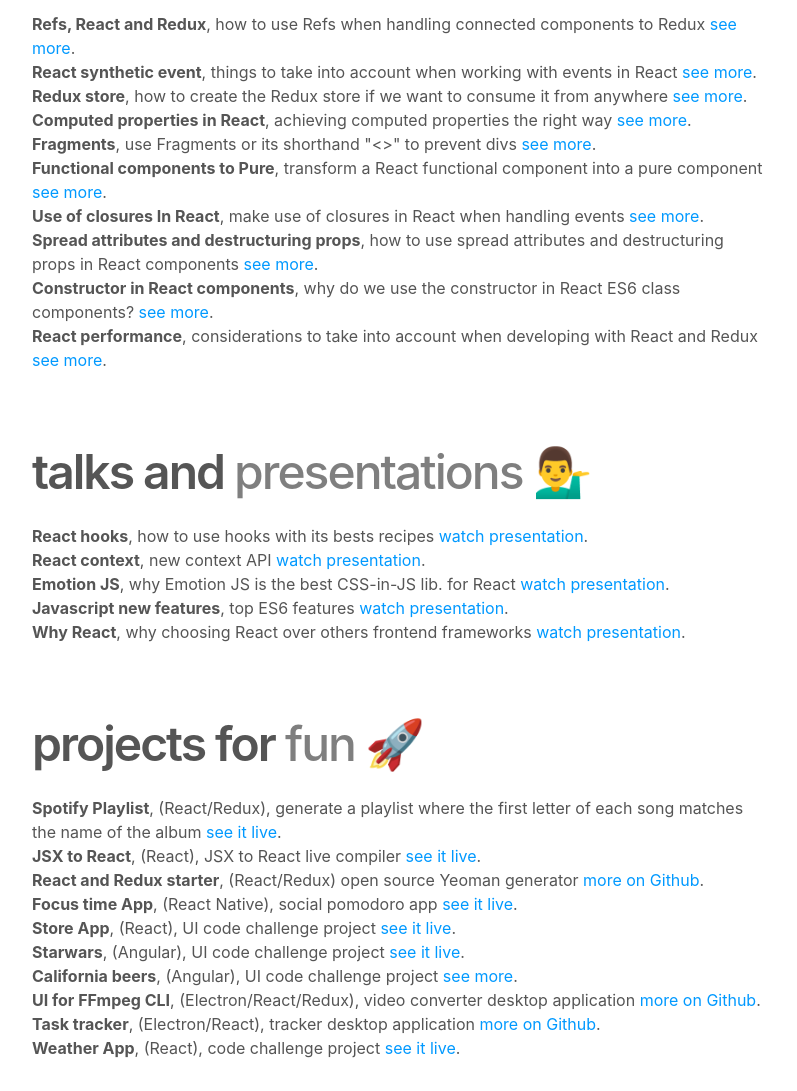
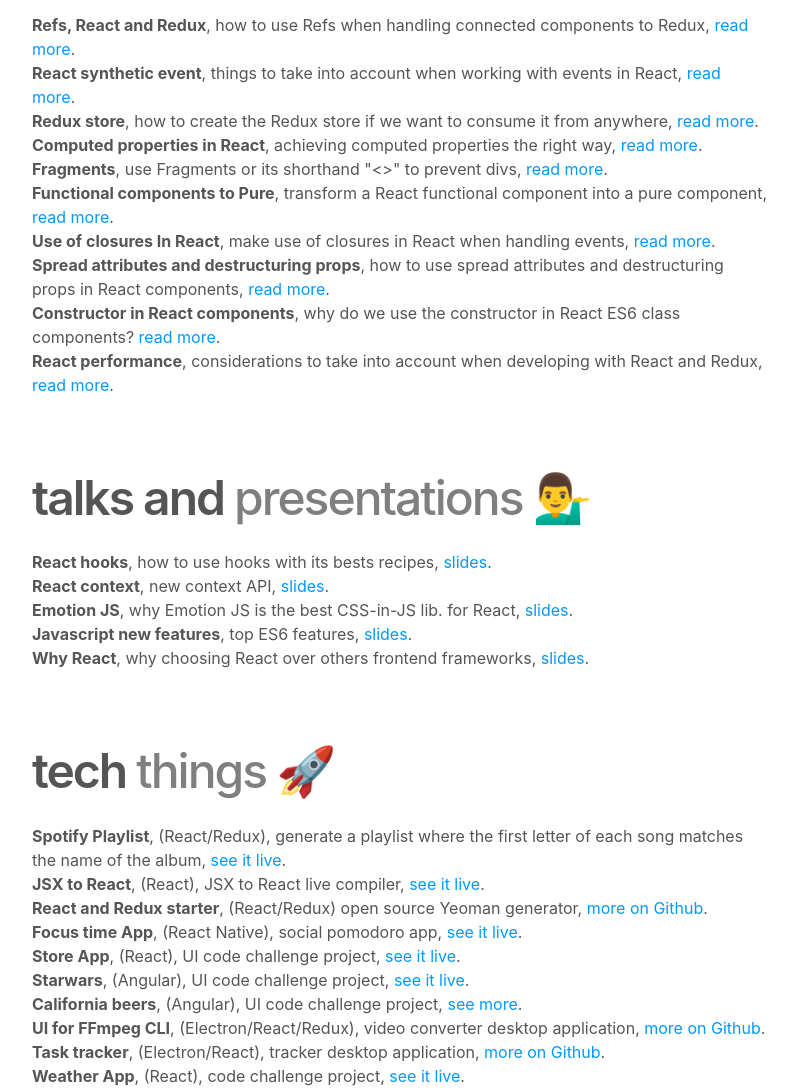
Before and after one commit to jonidelv/personal-website-3, a website: page index.html in a window 1280 px wide. Shown: the part 924-2015 px from the top of the page, without its empty margins (240-1037 px from the left). Drawn offline with Linux system fonts and the light colour scheme.

Commit message:
fix presentations

```diff
--- a/index.html
+++ b/index.html
@@ -100,35 +100,35 @@
         <span class="fade-font">write</span> ✍️
       </h2>
       <p>
-        <strong>Refs, React and Redux</strong>, how to use Refs when handling connected components to Redux
-        <a href="https://gist.github.com/jonidelv/8382a888190d170b1179fd7bdb2d91c4" target="_blank" rel="noopener noreferrer">see more</a>. <br />
+        <strong>Refs, React and Redux</strong>, how to use Refs when handling connected components to Redux,
+        <a href="https://gist.github.com/jonidelv/8382a888190d170b1179fd7bdb2d91c4" target="_blank" rel="noopener noreferrer">read more</a>. <br />
 
-        <strong>React synthetic event</strong>, things to take into account when working with events in React
-        <a href="https://gist.github.com/jonidelv/4f15e0ce08cdfb1cf65c3d047c2642ba" target="_blank" rel="noopener noreferrer">see more</a>. <br />
+        <strong>React synthetic event</strong>, things to take into account when working with events in React,
+        <a href="https://gist.github.com/jonidelv/4f15e0ce08cdfb1cf65c3d047c2642ba" target="_blank" rel="noopener noreferrer">read more</a>. <br />
 
-        <strong>Redux store</strong>, how to create the Redux store if we want to consume it from anywhere
-        <a href="https://gist.github.com/jonidelv/86322a5df0cf370aa5b5f546a8b3bf5d" target="_blank" rel="noopener noreferrer">see more</a>. <br />
+        <strong>Redux store</strong>, how to create the Redux store if we want to consume it from anywhere,
+        <a href="https://gist.github.com/jonidelv/86322a5df0cf370aa5b5f546a8b3bf5d" target="_blank" rel="noopener noreferrer">read more</a>. <br />
 
-        <strong>Computed properties in React</strong>, achieving computed properties the right way
-        <a href="https://gist.github.com/jonidelv/6bc6e3f4d30b4b23861734afccec31d6" target="_blank" rel="noopener noreferrer">see more</a>. <br />
+        <strong>Computed properties in React</strong>, achieving computed properties the right way,
+        <a href="https://gist.github.com/jonidelv/6bc6e3f4d30b4b23861734afccec31d6" target="_blank" rel="noopener noreferrer">read more</a>. <br />
 
-        <strong>Fragments</strong>, use Fragments or its shorthand "<>" to prevent divs
-        <a href="https://gist.github.com/jonidelv/412099262721f9cee086228611f13bf8" target="_blank" rel="noopener noreferrer">see more</a>. <br />
+        <strong>Fragments</strong>, use Fragments or its shorthand "<>" to prevent divs,
+        <a href="https://gist.github.com/jonidelv/412099262721f9cee086228611f13bf8" target="_blank" rel="noopener noreferrer">read more</a>. <br />
 
-        <strong>Functional components to Pure</strong>, transform a React functional component into a pure component
-        <a href="https://gist.github.com/jonidelv/bdfc2b2a7808c77fcdcca68417c58675" target="_blank" rel="noopener noreferrer">see more</a>. <br />
+        <strong>Functional components to Pure</strong>, transform a React functional component into a pure component,
+        <a href="https://gist.github.com/jonidelv/bdfc2b2a7808c77fcdcca68417c58675" target="_blank" rel="noopener noreferrer">read more</a>. <br />
 
-        <strong>Use of closures In React</strong>, make use of closures in React when handling events
-        <a href="https://gist.github.com/jonidelv/82f72a22017e974b97eba3fb4c9220a1" target="_blank" rel="noopener noreferrer">see more</a>. <br />
+        <strong>Use of closures In React</strong>, make use of closures in React when handling events,
+        <a href="https://gist.github.com/jonidelv/82f72a22017e974b97eba3fb4c9220a1" target="_blank" rel="noopener noreferrer">read more</a>. <br />
 
-        <strong>Spread attributes and destructuring props</strong>, how to use spread attributes and destructuring props in React components
-        <a href="https://gist.github.com/jonidelv/eaf8ea4d017498d6209691e7aebd0f8f" target="_blank" rel="noopener noreferrer">see more</a>. <br />
+        <strong>Spread attributes and destructuring props</strong>, how to use spread attributes and destructuring props in React components,
+        <a href="https://gist.github.com/jonidelv/eaf8ea4d017498d6209691e7aebd0f8f" target="_blank" rel="noopener noreferrer">read more</a>. <br />
 
         <strong>Constructor in React components</strong>, why do we use the constructor in React ES6 class components?
-        <a href="https://gist.github.com/jonidelv/52f7753e7288fddff1faff330fd3146a" target="_blank" rel="noopener noreferrer">see more</a>. <br />
+        <a href="https://gist.github.com/jonidelv/52f7753e7288fddff1faff330fd3146a" target="_blank" rel="noopener noreferrer">read more</a>. <br />
 
-        <strong>React performance</strong>, considerations to take into account when developing with React and Redux
-        <a href="https://gist.github.com/jonidelv/8ea56310619943d91fa3e6d075776d38" target="_blank" rel="noopener noreferrer">see more</a>.
+        <strong>React performance</strong>, considerations to take into account when developing with React and Redux,
+        <a href="https://gist.github.com/jonidelv/8ea56310619943d91fa3e6d075776d38" target="_blank" rel="noopener noreferrer">read more</a>.
 
       </p>
     </div>
@@ -139,71 +139,71 @@
         <span class="fade-font">presentations</span> 💁‍♂️
       </h2>
       <p>
-        <strong>React hooks</strong>, how to use hooks with its bests recipes
+        <strong>React hooks</strong>, how to use hooks with its bests recipes,
         <a href="https://slides.com/jonidelv/deck-3/fullscreen" target="_blank"
-          rel="noopener noreferrer">watch presentation</a>. <br />
+          rel="noopener noreferrer">slides</a>. <br />
 
-        <strong>React context</strong>, new context API
+        <strong>React context</strong>, new context API,
         <a href="https://slides.com/jonidelv/deck-4/fullscreen" target="_blank"
-          rel="noopener noreferrer">watch presentation</a>. <br />
+          rel="noopener noreferrer">slides</a>. <br />
 
-        <strong>Emotion JS</strong>, why Emotion JS is the best CSS-in-JS lib. for React
+        <strong>Emotion JS</strong>, why Emotion JS is the best CSS-in-JS lib. for React,
         <a href="https://slides.com/jonidelv/deck-2/fullscreen" target="_blank"
-          rel="noopener noreferrer">watch presentation</a>. <br />
+          rel="noopener noreferrer">slides</a>. <br />
 
-        <strong>Javascript new features</strong>, top ES6 features
+        <strong>Javascript new features</strong>, top ES6 features,
         <a href="https://slides.com/jonidelv/deck-1/fullscreen" target="_blank"
-          rel="noopener noreferrer">watch presentation</a>. <br />
+          rel="noopener noreferrer">slides</a>. <br />
 
-        <strong>Why React</strong>, why choosing React over others frontend frameworks
+        <strong>Why React</strong>, why choosing React over others frontend frameworks,
           <a href="https://slides.com/jonidelv/deck/fullscreen" target="_blank"
-            rel="noopener noreferrer">watch presentation</a>. <br />
+            rel="noopener noreferrer">slides</a>. <br />
       </p>
     </div>
   </section>
   <section id="otras" class="block">
     <div class="block-content">
-      <h2>projects for
-        <span class="fade-font">fun</span> 🚀
+      <h2>tech
+        <span class="fade-font">things</span> 🚀
       </h2>
       <p>
-        <strong>Spotify Playlist</strong>, (React/Redux), generate a playlist where the first letter of each song matches the name of the album
+        <strong>Spotify Playlist</strong>, (React/Redux), generate a playlist where the first letter of each song matches the name of the album,
         <a href="https://jonidelv.github.io/spotifyCP/" target="_blank"
           rel="noopener noreferrer">see it live</a>. <br />
 
-        <strong>JSX to React</strong>, (React), JSX to React live compiler
+        <strong>JSX to React</strong>, (React), JSX to React live compiler,
         <a href="https://jonidelv.github.io/jsx-to-react/" target="_blank"
           rel="noopener noreferrer">see it live</a>. <br />
 
-        <strong>React and Redux starter</strong>, (React/Redux) open source Yeoman generator
+        <strong>React and Redux starter</strong>, (React/Redux) open source Yeoman generator,
         <a href="https://jonidelv.github.io/generator-create-redux-app/" target="_blank"
           rel="noopener noreferrer">more on Github</a>. <br />
 
-        <strong>Focus time App</strong>, (React Native), social pomodoro app
+        <strong>Focus time App</strong>, (React Native), social pomodoro app,
         <a href="https://appetize.io/embed/5zmrmmgyj75qhzubnbb8jf331m?device=nexus5&scale=75&orientation=portrait&osVersion=7.1&deviceColor=black" target="_blank"
           rel="noopener noreferrer">see it live</a>. <br />
 
-        <strong>Store App</strong>, (React), UI code challenge project
+        <strong>Store App</strong>, (React), UI code challenge project,
           <a href="https://jonidelv.github.io/shopping-basket/" target="_blank"
             rel="noopener noreferrer">see it live</a>. <br />
 
-          <strong>Starwars</strong>, (Angular), UI code challenge project
+          <strong>Starwars</strong>, (Angular), UI code challenge project,
           <a href="https://starwarsapp.space/#/" target="_blank"
             rel="noopener noreferrer">see it live</a>. <br />
 
-          <strong>California beers</strong>, (Angular), UI code challenge project
+          <strong>California beers</strong>, (Angular), UI code challenge project,
           <a href="https://jonidelv.github.io/california-beers/" target="_blank"
             rel="noopener noreferrer">see more</a>. <br />
 
-          <strong>UI for FFmpeg CLI</strong>, (Electron/React/Redux), video converter desktop application
+          <strong>UI for FFmpeg CLI</strong>, (Electron/React/Redux), video converter desktop application,
           <a href="https://github.com/jonidelv/FFmpeg-GUI" target="_blank"
             rel="noopener noreferrer">more on Github</a>. <br />
 
-          <strong>Task tracker</strong>, (Electron/React), tracker desktop application
+          <strong>Task tracker</strong>, (Electron/React), tracker desktop application,
           <a href="https://github.com/jonidelv/task-tracker" target="_blank"
             rel="noopener noreferrer">more on Github</a>. <br />
 
-          <strong>Weather App</strong>, (React), code challenge project
+          <strong>Weather App</strong>, (React), code challenge project,
           <a href="https://jonidelv.github.io/weapp/" target="_blank"
             rel="noopener noreferrer">see it live</a>.
       </p>
--- a/styles.css
+++ b/styles.css
@@ -209,9 +209,10 @@
   color: #555;
   font-size: 48px;
   font-weight: 600;
-  line-height: 1.5;
+  line-height: .9;
   letter-spacing: -2px;
-  margin: 48px 0 8px
+  margin: 48px 0 8px;
+  padding: 15px 0;
 }
 
 .block {
```
